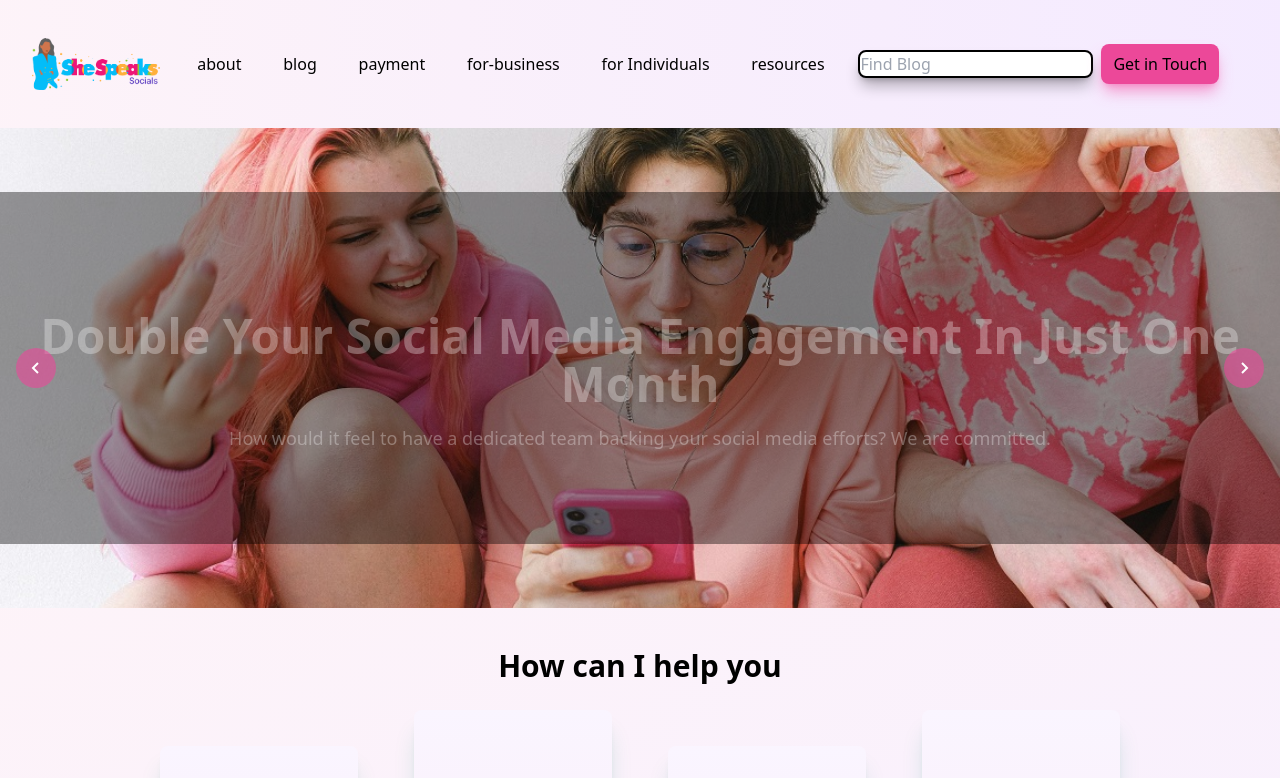
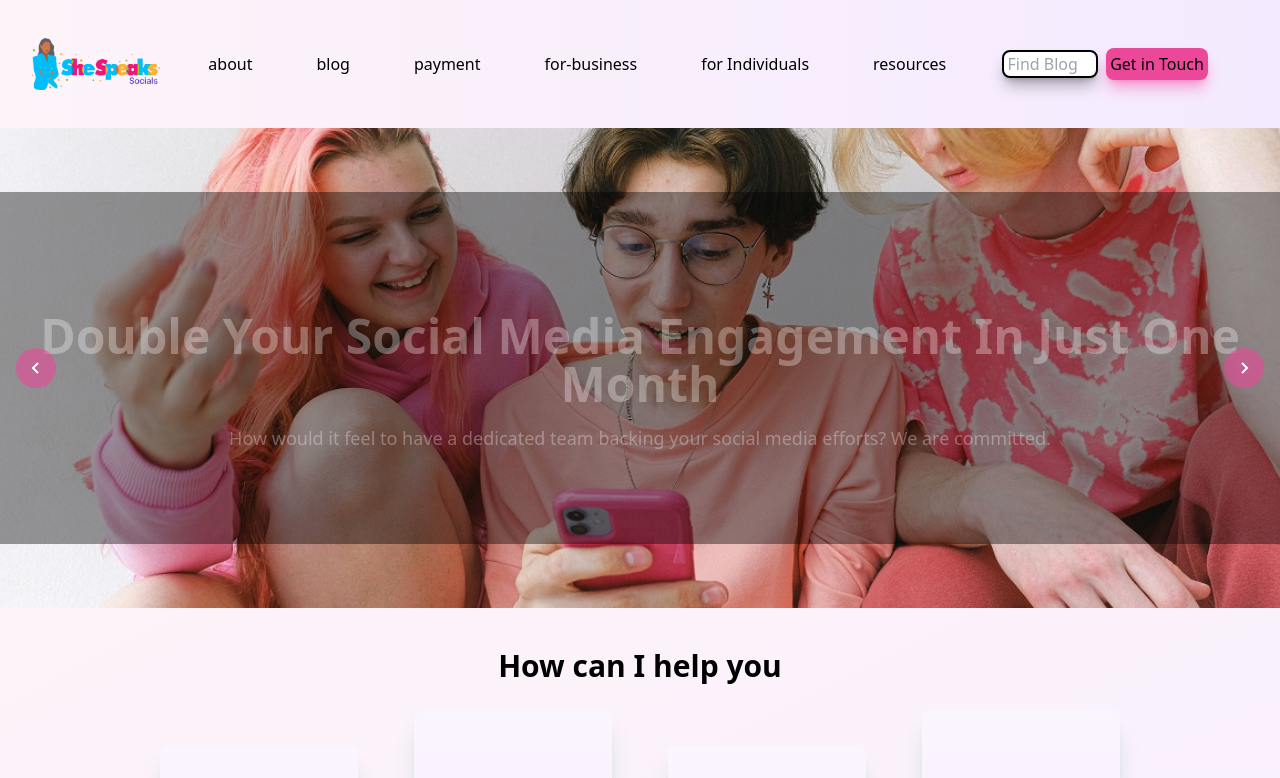
Before and after one commit to MatthewsRicky/shespeaksocial, a Next.js app: page / in a window 1280 px wide. Shown: the top 778 px of the page. Built offline with nearby package versions, Linux system fonts and the light colour scheme.

Commit message:
resizing the search bar.

```diff
--- a/components/Navbar.tsx
+++ b/components/Navbar.tsx
@@ -33,8 +33,8 @@ export default function Navbar() {
 					))}
 
 					<div className="flex flex-col md:flex-row items-center gap-2  justify-center mx-auto">
-						<input type="search" className="rounded-lg shadow-black/30 shadow-lg border-black border-2 border-solid" placeholder="Find Blog" />
-						<button type="submit" className=" flex flex-row justify-center items-center bg-pink-500 px-3 shadow-lg shadow-pink-400/70 py-2 rounded-lg">Get in Touch</button>
+						<input type="search" className="w-24 text-center flex justify-center rounded-lg shadow-black/30 shadow-lg border-black border-2 border-solid" placeholder="Find Blog" />
+						<button type="submit" className=" flex flex-row justify-center items-center bg-pink-500 px-1 shadow-lg shadow-pink-400/70 py-1 rounded-lg">Get in Touch</button>
 					</div>
 
 				</div>
```
